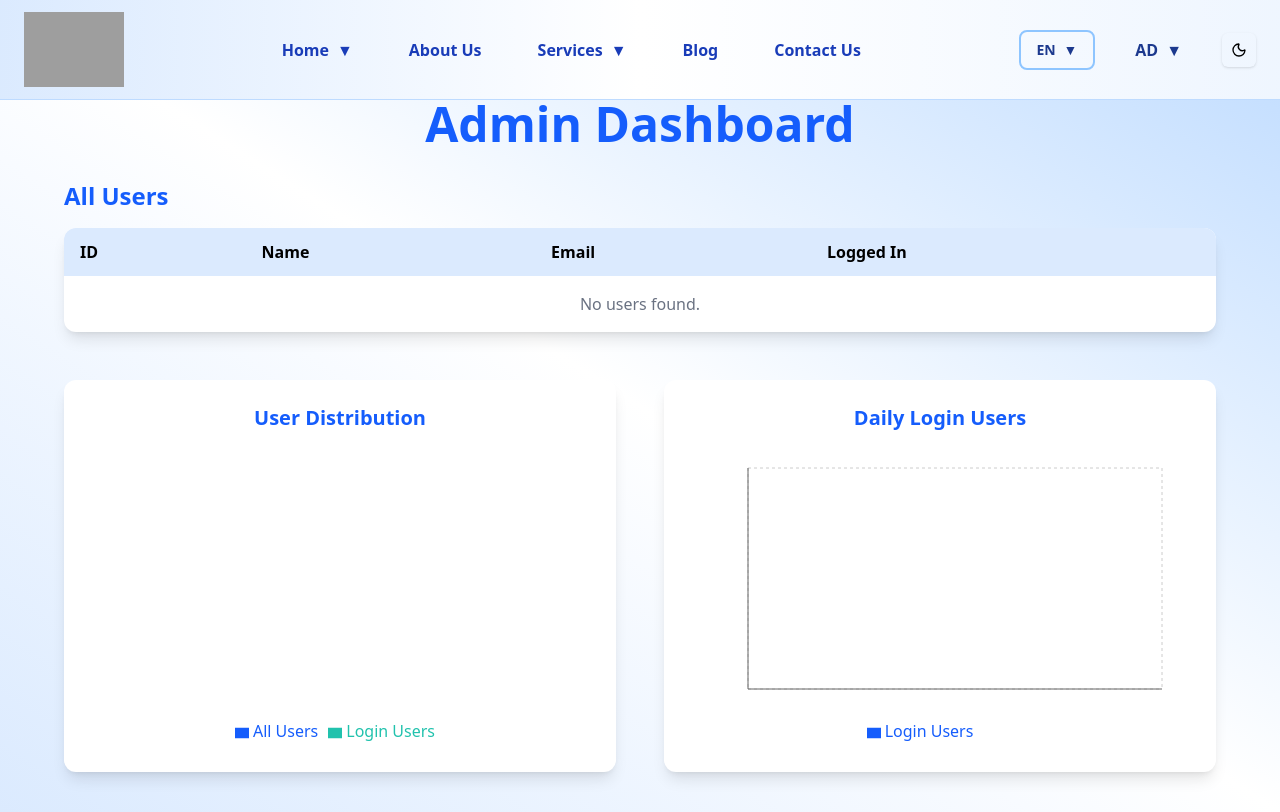
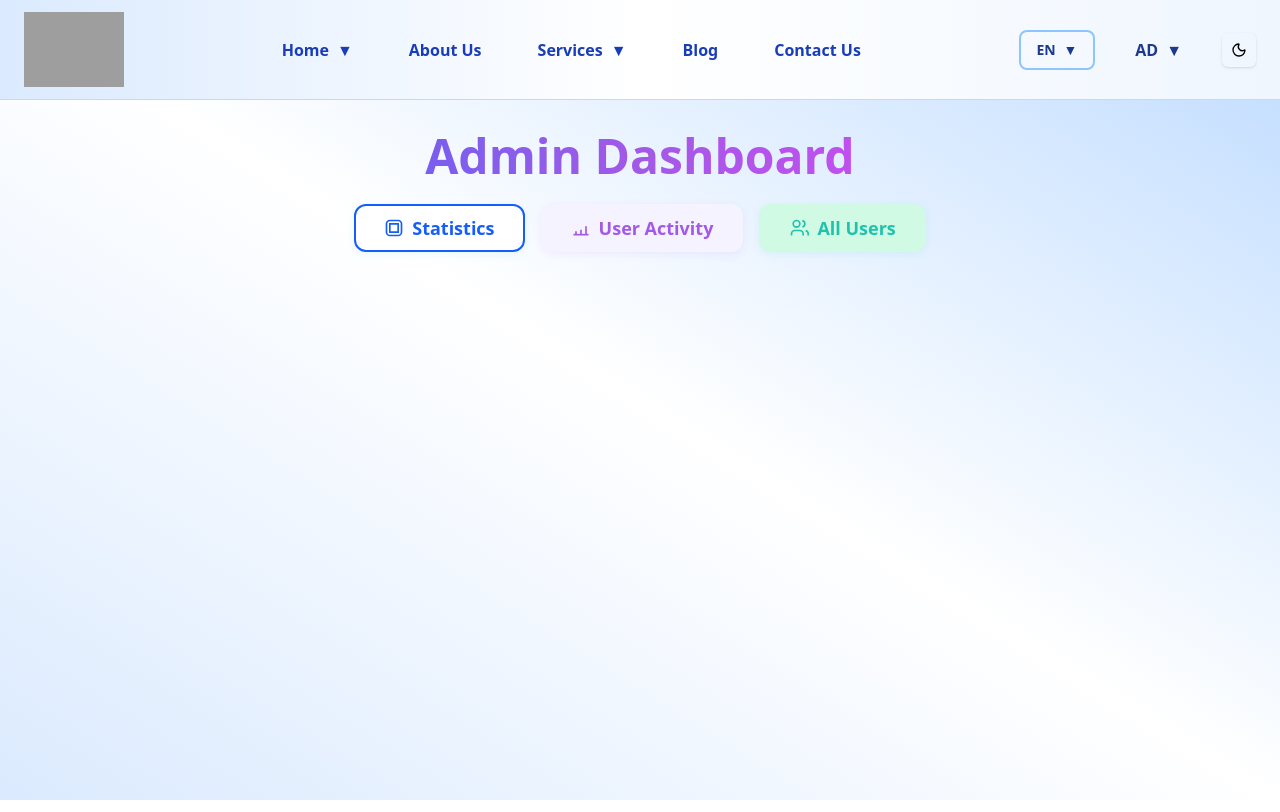
Before and after one commit to Ramesh-Bojanapu-1011/site_no_65th, a Next.js app: page /admin-dashboard in a window 1280 px wide. Built offline with nearby package versions, Linux system fonts and the light colour scheme; grey boxes are pictures that could not be loaded.

Commit message:
chore: update layout and visibility of elements in Home2 and Services components for improved responsiveness

```diff
--- a/pages/admin-dashboard.tsx
+++ b/pages/admin-dashboard.tsx
@@ -1,5 +1,5 @@
 import SiteHeader from "@/components/SiteHeader";
-import { useEffect, useState } from "react";
+import { useEffect, useState, useMemo } from "react";
 import { useTranslation } from "react-i18next";
 import {
   Bar,
@@ -15,41 +15,88 @@ import {
   YAxis,
 } from "recharts";
 
+// KEEPING THE ORIGINAL COLORS FOR CHARTS
 const COLORS = ["#155dfc", "#21c2ad", "#fbbf24", "#ef4444", "#6366f1"];
 
-/**
- * AdminDashboard component displays an administrative dashboard for managing and visualizing user data.
- *
- * Features:
- * - Fetches and displays user information from localStorage, including all users and currently logged-in users.
- * - Renders a table listing user details such as ID, name, email, and login status.
- * - Shows a pie chart comparing the total number of users to the number of logged-in users.
- * - Displays a bar chart of daily login counts based on user login times.
- * - Utilizes translation hooks for internationalization.
- * - Styled with Tailwind CSS and supports dark mode.
+// --- Custom Tooltip Component for Recharts ---
+interface CustomTooltipProps {
+  active?: boolean;
+  payload?: any[];
+  label?: string;
+  t: (key: string) => string;
+}
 
- */
+const CustomTooltip = ({ active, payload, label, t }: CustomTooltipProps) => {
+  if (active && payload && payload.length) {
+    const value = payload[0].value;
+    const name = payload[0].name;
+
+    // Custom formatting for the Bar Chart (Daily Logins)
+    if (label) {
+      return (
+        <div className="bg-white dark:bg-gray-700 p-3 border border-gray-300 dark:border-gray-600 rounded-lg shadow-md text-sm">
+          <p className="text-[#155dfc] dark:text-[#21c2ad]">
+            {t("AdminDashboard.bar_chart.login_users")}: {value}
+          </p>
+        </div>
+      );
+    }
+
+    // Custom formatting for the Pie Chart
+    return (
+      <div className="bg-white dark:bg-gray-700 p-3 border border-gray-300 dark:border-gray-600 rounded-lg shadow-md text-sm">
+        <p className="text-[#155dfc] dark:text-[#21c2ad]">
+          {name}: {value}
+        </p>
+      </div>
+    );
+  }
+
+  return null;
+};
+
+// --- Main Component ---
 const AdminDashboard = () => {
   const { t } = useTranslation();
-  const [users, setUsers] = useState([]);
-  const [loginUsers, setLoginUsers] = useState([]);
+  const [users, setUsers] = useState<any[]>([]);
+  const [loginUsers, setLoginUsers] = useState<any[]>([]);
   const [dailyLogins, setDailyLogins] = useState<
     { date: string; count: number }[]
   >([]);
+  const [activeTab, setActiveTab] = useState<
+    "statistics" | "activity" | "users"
+  >("statistics");
 
   useEffect(() => {
     const usersData = JSON.parse(
-      localStorage.getItem("finaccount_users") || "[]",
+      localStorage.getItem("finaccount_users") || "[]"
     );
-    const loginUsersData = JSON.parse(
-      localStorage.getItem("finaccount_loggedin") || "[]",
+    let loginUsersData = JSON.parse(
+      localStorage.getItem("finaccount_loggedin") || "[]"
     );
+    // Ensure loginUsersData is always an array
+    if (!Array.isArray(loginUsersData)) {
+      if (loginUsersData && typeof loginUsersData === "object") {
+        loginUsersData = [loginUsersData];
+      } else {
+        loginUsersData = [];
+      }
+    }
     setUsers(usersData);
     setLoginUsers(loginUsersData);
 
     const loginCounts: Record<string, number> = {};
     usersData.forEach((user: any) => {
+      // Use the actual login status from loginUsersData to determine if a user is logged in
+      const isLoggedIn = loginUsersData.some(
+        (loginUser: any) => loginUser.email === user.email
+      );
+      // Merge isLoggedIn status into the main user list for the table
+      user.isLoggedIn = isLoggedIn;
+
+      // Calculate daily logins based on loginTime
       if (user.loginTime) {
+        // Ensure loginTime is treated as a string or number that Date can handle
         const date = new Date(user.loginTime).toISOString().slice(0, 10);
         loginCounts[date] = (loginCounts[date] || 0) + 1;
       }
@@ -59,83 +106,121 @@ const AdminDashboard = () => {
       date,
       count,
     }));
-    setDailyLogins(dailyLoginsArr);
+    setDailyLogins(dailyLoginsArr.sort((a, b) => (a.date > b.date ? 1 : -1))); // Sort by date
   }, []);
 
-  const pieData = [
+  // 1. Data Transformation: Pre-process users for cleaner table rendering
+  const processedUsers = useMemo(() => {
+    return users.map((user: any) => ({
+      ...user,
+      fullName: `${user.first} ${user.last}`,
+      isLoggedInText: user.isLoggedIn
+        ? t("AdminDashboard.users_table.yes")
+        : t("AdminDashboard.users_table.no"),
+    }));
+  }, [users, t]);
+
+  const pieData = useMemo(
+    () => [
       { name: t("AdminDashboard.Pie.all_users"), value: users.length },
       { name: t("AdminDashboard.Pie.login_users"), value: loginUsers.length },
-  ];
+    ],
+    [users.length, loginUsers.length, t]
+  );
 
   return (
-    <main className="bg-gradient-to-tr from-blue-100 via-white to-blue-200 dark:from-blue-950 dark:via-gray-900 dark:to-blue-900 min-h-screen  caret-transparent  ">
+    <main className="bg-gradient-to-tr from-blue-100 via-white to-blue-200 dark:from-blue-950 dark:via-gray-900 dark:to-blue-900 min-h-screen caret-transparent">
       <SiteHeader />
-      <div className="max-w-6xl mx-auto">
-        <h1 className="text-4xl md:text-5xl font-extrabold mb-8 text-[#155dfc] dark:text-[#21c2ad] text-center">
+      <div className="max-w-6xl mx-auto px-4 sm:px-6 lg:px-8">
+        <h1
+          className="text-4xl md:text-5xl font-extrabold pt-8 mb-6 text-transparent bg-clip-text bg-gradient-to-r from-[#155dfc] via-[#a259e6] to-[#ef32fb] text-center"
+          style={{
+            WebkitBackgroundClip: "text",
+            WebkitTextFillColor: "transparent",
+          }}
+        >
           {t("AdminDashboard.title")}
         </h1>
-        {/* Users Table */}
-        <section className="mb-12">
-          <h2 className="text-2xl font-bold mb-4 text-[#155dfc] dark:text-[#21c2ad]">
-            {t("AdminDashboard.users_table.title")}
-          </h2>
-          <div className="overflow-x-auto rounded-xl shadow-lg bg-white dark:bg-blue-950">
-            <table className="min-w-full text-left">
-              <thead>
-                <tr className="bg-blue-100 dark:bg-blue-900">
-                  <th className="py-3 px-4 font-semibold">
-                    {t("AdminDashboard.users_table.id")}
-                  </th>
-                  <th className="py-3 px-4 font-semibold">
-                    {t("AdminDashboard.users_table.name")}
-                  </th>
-                  <th className="py-3 px-4 font-semibold">
-                    {t("AdminDashboard.users_table.email")}
-                  </th>
-                  <th className="py-3 px-4 font-semibold">
-                    {t("AdminDashboard.users_table.logged_in")}
-                  </th>
-                </tr>
-              </thead>
-              <tbody className="dark:text-white">
-                {users.length === 0 ? (
-                  <tr>
-                    <td
-                      colSpan={4}
-                      className="py-4 px-4 text-center text-gray-500"
+
+        {/* Tab Navigation */}
+        <div className="flex justify-center gap-4 mb-10">
+          <button
+            onClick={() => setActiveTab("statistics")}
+            className={`flex items-center gap-2 px-7 py-2 rounded-xl font-bold text-lg shadow transition border-2 focus:outline-none focus:ring-2 focus:ring-[#21c2ad] ${
+              activeTab === "statistics"
+                ? "border-[#155dfc] bg-white text-[#155dfc] dark:bg-blue-950 dark:text-blue-100 dark:border-[#21c2ad]"
+                : "border-transparent bg-[#f0f7ff] text-[#155dfc] dark:bg-blue-900 dark:text-blue-100 hover:bg-[#e0eaff] dark:hover:bg-blue-800"
+            }`}
+            style={{ boxShadow: "0 2px 8px 0 rgba(33,194,173,0.10)" }}
           >
-                      {t("AdminDashboard.users_table.no_users")}
-                    </td>
-                  </tr>
-                ) : (
-                  users.map((user: any, index: number) => (
-                    <tr
-                      key={index}
-                      className="border-b border-blue-100 dark:border-blue-900"
+            <svg
+              className="w-5 h-5"
+              fill="none"
+              stroke="currentColor"
+              strokeWidth="2"
+              viewBox="0 0 24 24"
             >
-                      <td className="py-2 px-4">{index + 1}</td>
-                      <td className="py-2 px-4">
-                        {user.first}
-                        {user.last}
-                      </td>
-                      <td className="py-2 px-4">{user.email}</td>
-                      <td className="py-2 px-4">
-                        {user.isLoggedIn
-                          ? t("AdminDashboard.users_table.yes")
-                          : t("AdminDashboard.users_table.no")}
-                      </td>
-                    </tr>
-                  ))
-                )}
-              </tbody>
-            </table>
+              <rect x="3" y="3" width="18" height="18" rx="4" />
+              <path d="M7 7h10v10H7z" />
+            </svg>
+            <span>Statistics</span>
+          </button>
+          <button
+            onClick={() => setActiveTab("activity")}
+            className={`flex items-center gap-2 px-7 py-2 rounded-xl font-bold text-lg shadow transition border-2 focus:outline-none focus:ring-2 focus:ring-[#a259e6] ${
+              activeTab === "activity"
+                ? "border-[#a259e6] bg-[#f5f3ff] text-[#a259e6]"
+                : "border-transparent bg-[#f5f3ff] text-[#a259e6] hover:bg-[#ede9fe] active:bg-[#e9d5ff]"
+            }`}
+            style={{ boxShadow: "0 2px 8px 0 rgba(162,89,230,0.10)" }}
+          >
+            <svg
+              className="w-5 h-5"
+              fill="none"
+              stroke="currentColor"
+              strokeWidth="2"
+              viewBox="0 0 24 24"
+            >
+              <path d="M12 20v-6" />
+              <path d="M18 20v-10" />
+              <path d="M6 20v-4" />
+              <path d="M3 20h18" />
+            </svg>
+            <span>User Activity</span>
+          </button>
+          <button
+            onClick={() => setActiveTab("users")}
+            className={`flex items-center gap-2 px-7 py-2 rounded-xl font-bold text-lg shadow transition border-2 focus:outline-none focus:ring-2 focus:ring-[#21c2ad] ${
+              activeTab === "users"
+                ? "border-[#21c2ad] bg-[#d1fae5] text-[#21c2ad]"
+                : "border-transparent bg-[#d1fae5] text-[#21c2ad] hover:bg-[#bbf7d0] active:bg-[#6ee7b7]"
+            }`}
+            style={{ boxShadow: "0 2px 8px 0 rgba(33,194,173,0.10)" }}
+          >
+            <svg
+              className="w-5 h-5"
+              fill="none"
+              stroke="currentColor"
+              strokeWidth="2"
+              viewBox="0 0 24 24"
+            >
+              <path d="M17 21v-2a4 4 0 0 0-4-4H7a4 4 0 0 0-4 4v2" />
+              <circle cx="9" cy="7" r="4" />
+              <path d="M23 21v-2a4 4 0 0 0-3-3.87" />
+              <path d="M16 3.13a4 4 0 0 1 0 7.75" />
+            </svg>
+            <span>All Users</span>
+          </button>
         </div>
-        </section>
-
+        {/* Tab Content */}
+        {activeTab === "statistics" && <></>}
+        {activeTab === "activity" && (
+          <>
+            {" "}
             {/* Charts Section */}
-        <section className="grid grid-cols-1 pb-10 md:grid-cols-2 gap-12  ">
+            <section className="grid grid-cols-1 pb-10 md:grid-cols-2 gap-12">
               {/* Pie Chart */}
-          <div className="bg-white dark:bg-blue-950 rounded-xl shadow-lg p-6 flex flex-col items-center">
+              <div className="bg-white dark:bg-gray-800 rounded-xl shadow-2xl transition-all duration-300 hover:shadow-blue-500/50 dark:hover:shadow-green-500/50 p-6 flex flex-col items-center border border-blue-200 dark:border-blue-900">
                 <h3 className="text-xl font-bold mb-4 text-[#155dfc] dark:text-[#21c2ad]">
                   {t("AdminDashboard.pie_chart.title")}
                 </h3>
@@ -146,22 +231,39 @@ const AdminDashboard = () => {
                       cx="50%"
                       cy="50%"
                       labelLine={false}
-                  label={(props) => `${props.name} `}
+                      label={(props) =>
+                        `${props.name} (${(
+                          (Number(props.percent) || 0) * 100
+                        ).toFixed(0)}%)`
+                      }
                       outerRadius={100}
                       fill="#8884d8"
                       dataKey="value"
                     >
                       {pieData.map((entry, index) => (
-                    <Cell key={index} fill={COLORS[index % COLORS.length]} />
+                        <Cell
+                          key={index}
+                          fill={COLORS[index % COLORS.length]}
+                        />
                       ))}
                     </Pie>
-                <Tooltip />
-                <Legend />
+                    {/* 2. Custom Tooltip for I18n */}
+                    <Tooltip
+                      content={
+                        <CustomTooltip
+                          t={t}
+                          active={undefined}
+                          payload={undefined}
+                          label={undefined}
+                        />
+                      }
+                    />
+                    <Legend iconType="circle" />
                   </PieChart>
                 </ResponsiveContainer>
               </div>
               {/* Bar Chart */}
-          <div className="bg-white dark:bg-blue-950 rounded-xl shadow-lg p-6 flex flex-col items-center">
+              <div className="bg-white dark:bg-gray-800 rounded-xl shadow-2xl transition-all duration-300 hover:shadow-blue-500/50 dark:hover:shadow-green-500/50 p-6 flex flex-col items-center border border-blue-200 dark:border-blue-900">
                 <h3 className="text-xl font-bold mb-4 text-[#155dfc] dark:text-[#21c2ad]">
                   {t("AdminDashboard.bar_chart.title")}
                 </h3>
@@ -173,17 +275,104 @@ const AdminDashboard = () => {
                     <CartesianGrid strokeDasharray="3 3" />
                     <XAxis dataKey="date" />
                     <YAxis allowDecimals={false} />
-                <Tooltip />
-                <Legend />
+                    {/* 2. Custom Tooltip for I18n */}
+                    <Tooltip
+                      content={
+                        <CustomTooltip
+                          t={t}
+                          active={undefined}
+                          payload={undefined}
+                          label={undefined}
+                        />
+                      }
+                    />
+                    <Legend iconType="circle" />
                     <Bar
                       dataKey="count"
                       fill="#155dfc"
                       name={t("AdminDashboard.bar_chart.login_users")}
+                      radius={[4, 4, 0, 0]} // Rounded tops for bars
                     />
                   </BarChart>
                 </ResponsiveContainer>
               </div>
             </section>
+          </>
+        )}
+        {activeTab === "users" && (
+          <>
+            {/* Users Table */}
+            <section className="mb-12">
+              <h2 className="text-2xl font-bold mb-4 text-[#155dfc] dark:text-[#21c2ad]">
+                {t("AdminDashboard.users_table.title")}
+              </h2>
+              <div className="overflow-x-auto rounded-xl shadow-2xl transition-all duration-300 hover:shadow-blue-500/50 dark:hover:shadow-green-500/50 bg-white dark:bg-gray-800 border border-blue-200 dark:border-blue-900">
+                <table className="min-w-full text-left text-sm">
+                  <thead>
+                    <tr className="bg-[#155dfc] text-white dark:bg-[#21c2ad] dark:text-gray-900 uppercase tracking-wider">
+                      <th className="py-3 px-4 font-extrabold   w-16">
+                        {t("AdminDashboard.users_table.id")}
+                      </th>
+                      <th className="py-3 px-4 font-extrabold">
+                        {t("AdminDashboard.users_table.name")}
+                      </th>
+                      <th className="py-3 px-4 font-extrabold">
+                        {t("AdminDashboard.users_table.email")}
+                      </th>
+                      <th className="py-3 px-4 font-extrabold   text-center w-32">
+                        {t("AdminDashboard.users_table.logged_in")}
+                      </th>
+                    </tr>
+                  </thead>
+                  <tbody className="divide-y divide-blue-100 dark:divide-gray-700">
+                    {processedUsers.length === 0 ? (
+                      <tr>
+                        <td
+                          colSpan={4}
+                          className="py-6 px-4 text-center italic text-gray-500 dark:text-gray-400"
+                        >
+                          {t("AdminDashboard.users_table.no_users")}
+                        </td>
+                      </tr>
+                    ) : (
+                      processedUsers.map((user: any, index: number) => (
+                        <tr
+                          key={index}
+                          className={`transition-colors duration-200 ${
+                            index % 2 === 0
+                              ? "bg-white dark:bg-gray-800 hover:bg-blue-50 dark:hover:bg-gray-700"
+                              : "bg-blue-50 dark:bg-gray-700 hover:bg-blue-100 dark:hover:bg-gray-600"
+                          }`}
+                        >
+                          <td className="py-3 px-4 font-medium text-gray-700 dark:text-gray-300">
+                            {index + 1}
+                          </td>
+                          <td className="py-3 px-4 text-gray-800 dark:text-gray-200 font-semibold">
+                            {user.fullName}
+                          </td>
+                          <td className="py-3 px-4 font-mono text-gray-600 dark:text-gray-400">
+                            {user.email}
+                          </td>
+                          <td className="py-3 px-4 text-center">
+                            <span
+                              className={`px-3 py-1 text-xs font-semibold rounded-full ${
+                                user.isLoggedIn
+                                  ? "bg-green-100 text-green-800 dark:bg-green-800 dark:text-green-100"
+                                  : "bg-red-100 text-red-800 dark:bg-red-800 dark:text-red-100"
+                              }`}
+                            >
+                              {user.isLoggedInText}
+                            </span>
+                          </td>
+                        </tr>
+                      ))
+                    )}
+                  </tbody>
+                </table>
+              </div>
+            </section>
+          </>
+        )}
       </div>
     </main>
   );
--- a/pages/home2.tsx
+++ b/pages/home2.tsx
@@ -204,7 +204,7 @@ const Home2: React.FC = () => {
               {t("Home2.Process.title")}
             </h2>
             <div className="relative flex flex-col items-center">
-              <div className="absolute left-1/2 top-0 h-full w-1 bg-gradient-to-b from-[#21c2ad] to-[#155dfc] -translate-x-1/2 z-0"></div>
+              <div className="absolute hidden md:block left-1/2 top-0 h-full w-1 bg-gradient-to-b from-[#21c2ad] to-[#155dfc] -translate-x-1/2 z-0"></div>
               {processSteps.map((step, idx) => (
                 <div
                   key={idx}
@@ -229,7 +229,7 @@ const Home2: React.FC = () => {
                   </div>
                   <div className="hidden md:block"></div>
                   {/* Connector Dot */}
-                  <span className="absolute left-1/2 top-8 -translate-x-1/2 w-6 h-6 rounded-full bg-white border-4 border-[#21c2ad] shadow-lg z-20"></span>
+                  <span className="absolute hidden md:block left-1/2 top-8 -translate-x-1/2 w-6 h-6 rounded-full bg-white border-4 border-[#21c2ad] shadow-lg z-20"></span>
                 </div>
               ))}
             </div>
--- a/pages/services.tsx
+++ b/pages/services.tsx
@@ -424,11 +424,11 @@ const Services = (props: Props) => {
               <circle cx="50" cy="50" r="25" stroke="#155dfc" strokeWidth="6" />
             </svg>
           </div>
-          <div className="max-w-3xl mx-auto flex flex-col items-center text-center relative z-10">
+          <div className="  mx-auto flex flex-col items-center text-center relative z-10">
             <h2 className="text-4xl md:text-5xl font-extrabold mb-6 drop-shadow-lg text-[#155dfc] dark:text-blue-100">
               {t("Services.CTA.title")}
             </h2>
-            <p className="text-lg md:text-xl mb-8 max-w-xl text-blue-900 dark:text-blue-100">
+            <p className="text-lg md:text-xl mb-8 max-w-xl   dark:text-blue-100">
               {t("Services.CTA.description")}
             </p>
             <Link
```
Lines whose indentation alone changed are shown as unchanged.
